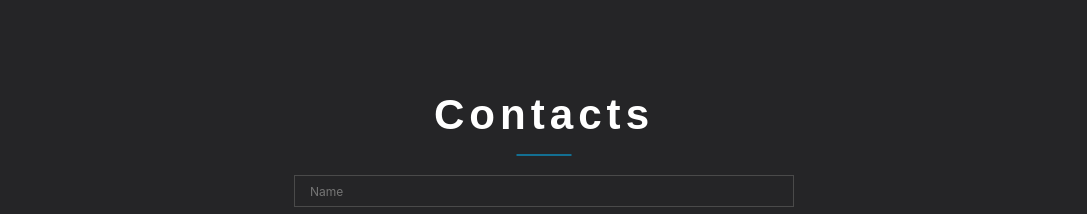
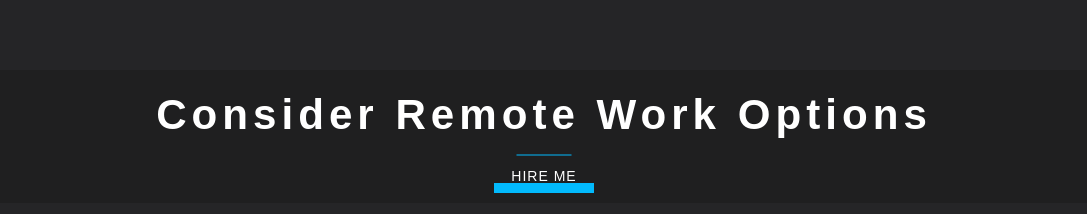
Before and after one commit to iliik/cv, a React (Create React App) app: page / in a window 1280 px wide. Shown: the part 2017-2231 px from the top of the page, without its empty margins (96-1183 px from the left). Built offline with nearby package versions, Linux system fonts and the light colour scheme; a web font is replaced by a local one.

Commit message:
rafactor-tsx

```diff
--- a/src/common/components/button/Button.js
+++ /dev/null
@@ -1,6 +0,0 @@
-import React from 'react';
-import style from './Button.module.scss'
-
-export function Button(props) {
-    return <a href={props.todo}  className={style.btn}>{props.text}</a>
-}
--- /dev/null
+++ b/src/common/components/button/Button.tsx
@@ -0,0 +1,11 @@
+import React from 'react';
+import style from './Button.module.scss'
+
+type ButtonType = {
+    todo: string
+    text: string
+}
+
+export function Button(props: ButtonType) {
+    return <a href={props.todo} className={style.btn}>{props.text}</a>
+}
--- a/src/common/components/title/Title.js
+++ b/src/common/components/title/Title.tsx
@@ -1,8 +1,11 @@
 import React from 'react';
 import style from './Title.module.scss'
 
+ type TitleType ={
+    text:string
+}
 
-function Title(props) {
+function Title(props:TitleType) {
     return (
         <div className={style.title}>
             <h3>{props.text}</h3>
--- a/src/contacts/Contacts.js
+++ b/src/contacts/Contacts.tsx
@@ -3,6 +3,9 @@ import style from './Contacts.module.scss'
 import Title from "../common/components/title/Title";
 import {Button} from "../common/components/button/Button";
 import {Slide} from "react-awesome-reveal";
+
+
+
 
 function Contacts() {
     return (
@@ -16,7 +19,7 @@ function Contacts() {
                         <textarea className={style.messageArea} placeholder='Message'/>
                     </form>
                 </Slide>
-                <Button type='submit' text={'SEND MESSAGE'}/>
+                <Button  text={'SEND MESSAGE'} todo={'ssss'}/>
             </div>
         </div>
     );
--- a/src/my-works/project/Project.js
+++ /dev/null
@@ -1,21 +0,0 @@
-import React from 'react';
-import style from './Project.module.scss'
-import {Button} from "../../common/components/button/Button";
-import {Slide} from "react-awesome-reveal";
-function Project(props) {
-    return (
-        <Slide>
-        <div className={style.project}>
-            <div className={style.image} style={props.style}>
-                <Button text={'Watch'}  todo='https://vk.com/id203437843' />
-            </div>
-            <div className={style.projectInfo}>
-                <h3 className={style.projectTitle} >{props.title}</h3>
-                <span className={style.description}>{props.discription}</span>
-            </div>
-        </div>
-        </Slide>
-    );
-}
-
-export default Project;
--- /dev/null
+++ b/src/my-works/project/Project.tsx
@@ -0,0 +1,29 @@
+import React from 'react';
+import style from './Project.module.scss'
+import {Button} from "../../common/components/button/Button";
+import {Slide} from "react-awesome-reveal";
+
+type ProjectType = {
+    title: string
+    style: {}
+    discription: string
+
+}
+
+function Project(props: ProjectType) {
+    return (
+        <Slide>
+            <div className={style.project}>
+                <div className={style.image} style={props.style}>
+                    <Button text={'Watch'} todo='https://vk.com/id203437843'/>
+                </div>
+                <div className={style.projectInfo}>
+                    <h3 className={style.projectTitle}>{props.title}</h3>
+                    <span className={style.description}>{props.discription}</span>
+                </div>
+            </div>
+        </Slide>
+    );
+}
+
+export default Project;
--- a/src/options/Options.tsx
+++ b/src/options/Options.tsx
@@ -8,12 +8,12 @@ import {Slide} from "react-awesome-reveal";
 function Options() {
     return (
         <div className={style.optionsBlock}>
-            {/*<div className={`${styleContainer.container} ${style.optionsContainer}`}>*/}
-            {/*    <Slide>*/}
-            {/*        <Title text={'Consider remote work options'}/>*/}
-            {/*    </Slide>*/}
-            {/*    <Button text={'Hire me'}/>*/}
-            {/*</div>*/}
+            <div className={`${styleContainer.container} ${style.optionsContainer}`}>
+                <Slide>
+                    <Title text={'Consider remote work options'}/>
+                </Slide>
+                <Button text={'Hire me'} todo={'ss'}/>
+            </div>
         </div>
     );
 }
```
Also changed, not shown: src/footer/Footer.tsx (renamed from src/footer/Footer.js), src/my-works/Projects.tsx (renamed from src/my-works/Projects.js).
